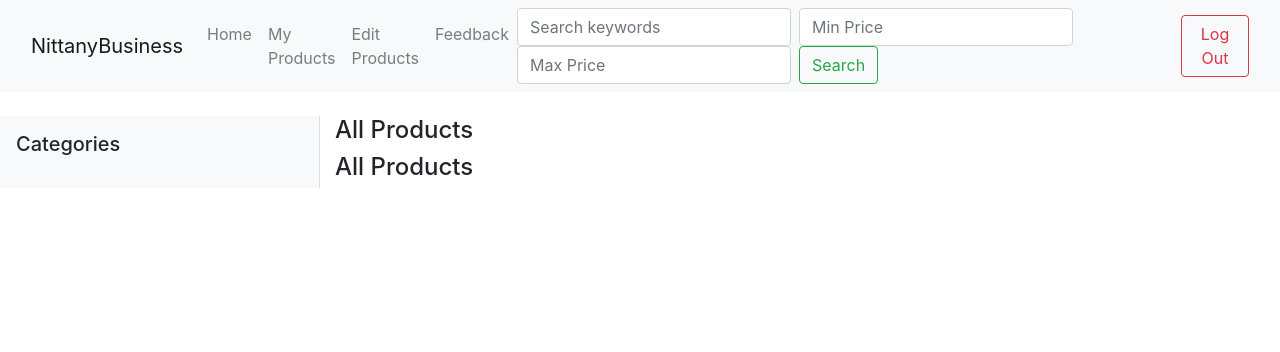
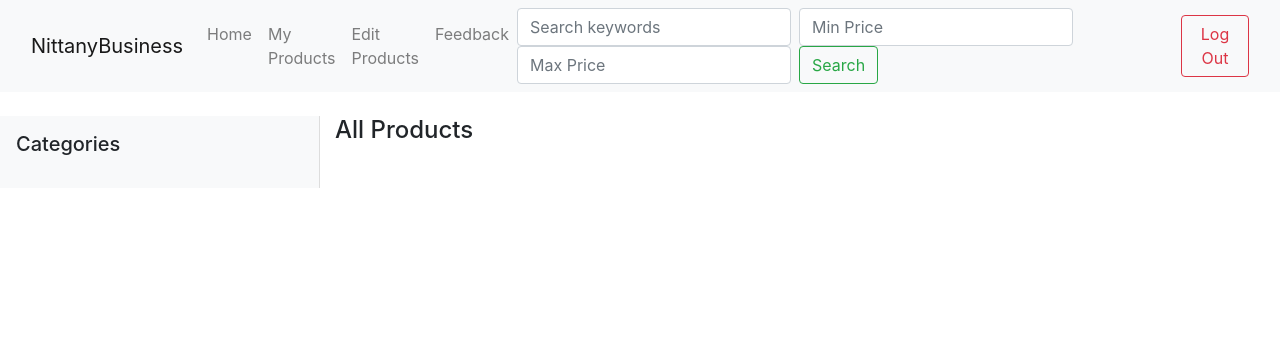
Before and after one commit to maxcheever/NittanyBusiness, a Flask app: page /products in a window 1280 px wide. Shown: the top 352 px of the page. Run offline with Flask 3, Linux system fonts and the light colour scheme; the visitor is signed in with stand-in values (Sample User, id 1); data that the repository does not hold is empty; parts of the project's set-up code (start-up, migrations or seed data) failed here and were passed over; some libraries are stand-ins or nearby versions.

Commit message:
Duplicate All Products title. Removed one of them

```diff
--- a/templates/products.html
+++ b/templates/products.html
@@ -89,7 +89,6 @@
       <div class="col-md-9">
         <h4 id="product-title">All Products</h4>
         <div id="product-list">
-          <h4>All Products</h4>
           {% for product in products %}
               <a href="{{ url_for('view_product', product_id=product.product_id) }}"
                  class="text-decoration-none text-dark">
```
